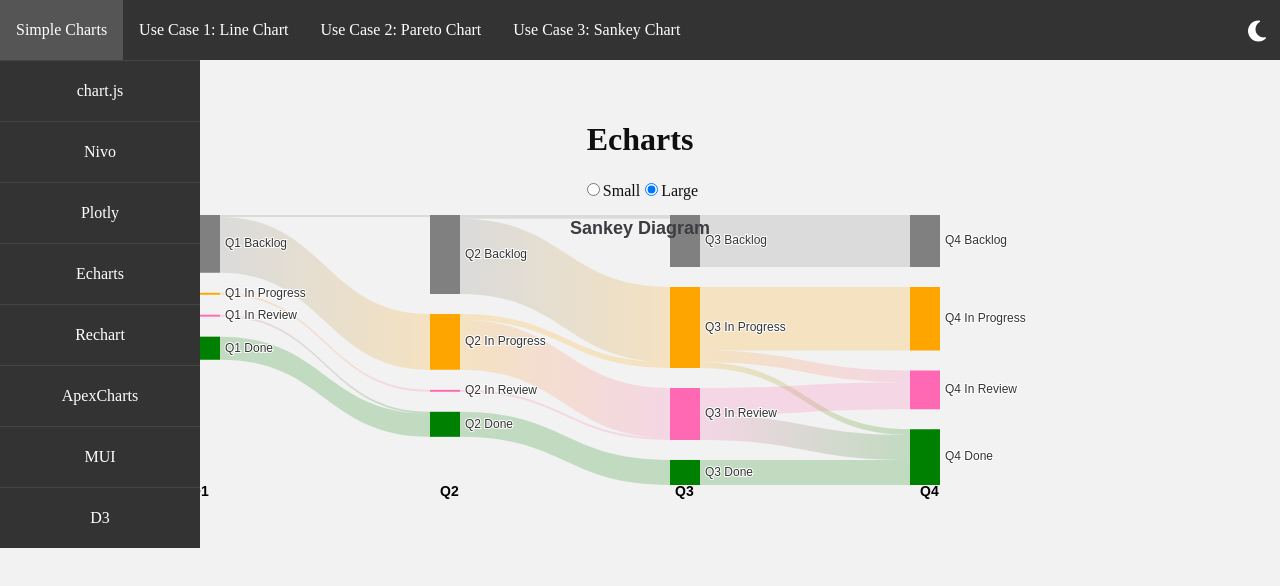
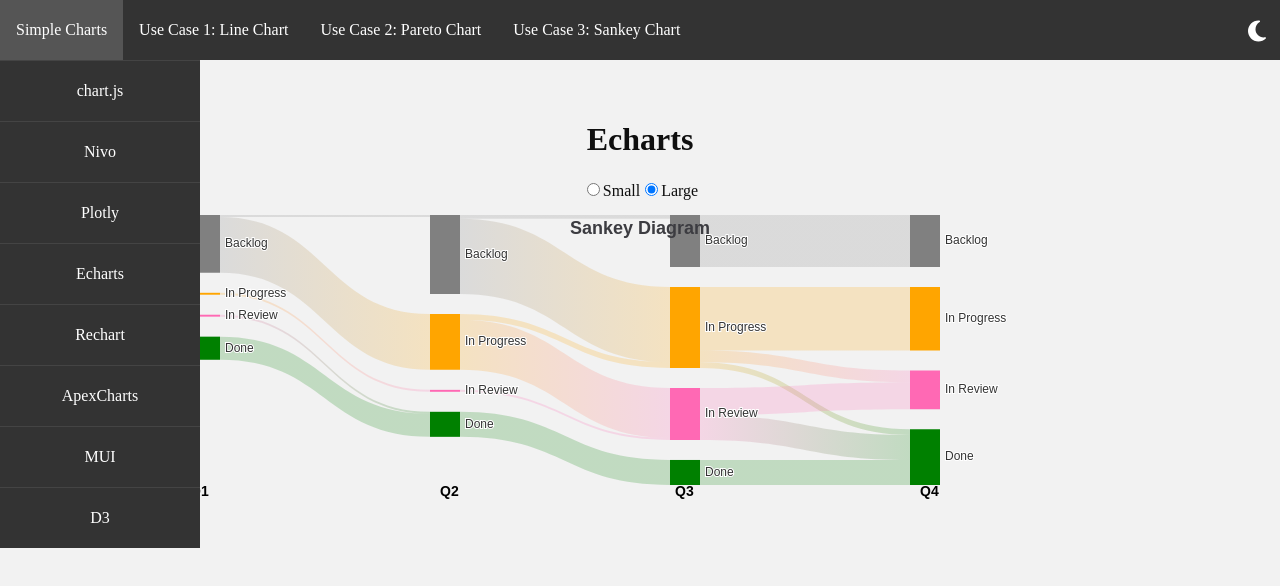
Before and after one commit to Deaniebean/data-viz-libraries, a React (Vite) app: page /echarts/sankey in a window 1280 px wide. Shown: the top 586 px of the page. Built offline with nearby package versions, Linux system fonts and the light colour scheme; what chartjs-chart-sankey would draw is missing.

Commit message:
echart sankey changes

```diff
--- a/src/charts/sankeyChart/EchartsSankey.tsx
+++ b/src/charts/sankeyChart/EchartsSankey.tsx
@@ -5,27 +5,26 @@
 export const EchartsSankey = () => {
 
   const nodes = [
-    { name: "Q1 Backlog", depth: 0, y: 0, fixed: true, itemStyle: { color: "#808080" } },
-    { name: "Q1 In Progress", depth: 0, y: 1, fixed: true, itemStyle: { color: "#FFA500" } },
-    { name: "Q1 In Review", depth: 0, y: 2, fixed: true, itemStyle: { color: "#FF69B4" } },
-    { name: "Q1 Done", depth: 0, y: 3, fixed: true, itemStyle: { color: "#008000" } },
+    { name: "1_Backlog", displayName: "Backlog", depth: 0,fixed: true, itemStyle: { color: "#808080" } },
+    { name: "1_In Progress", displayName: "In Progress", depth: 0, fixed: true, itemStyle: { color: "#FFA500" } },
+    { name: "1_In Review", displayName: "In Review", depth: 0, fixed: true, itemStyle: { color: "#FF69B4" } },
+    { name: "1_Done", displayName: "Done", depth: 0, fixed: true, itemStyle: { color: "#008000" } },
 
-    { name: "Q2 Backlog", depth: 1, y: 0, fixed: true, itemStyle: { color: "#808080" } },
-    { name: "Q2 In Progress", depth: 1, y: 1, fixed: true, itemStyle: { color: "#FFA500" } },
-    { name: "Q2 In Review", depth: 1, y: 2, fixed: true, itemStyle: { color: "#FF69B4" } },
-    { name: "Q2 Done", depth: 1, y: 3, fixed: true, itemStyle: { color: "#008000" } },
+    { name: "2_Backlog", displayName: "Backlog", depth: 1, fixed: true, itemStyle: { color: "#808080" } },
+    { name: "2_In Progress", displayName: "In Progress", depth: 1, fixed: true, itemStyle: { color: "#FFA500" } },
+    { name: "2_In Review", displayName: "In Review", depth: 1, fixed: true, itemStyle: { color: "#FF69B4" } },
+    { name: "2_Done", displayName: "Done", depth: 1, fixed: true, itemStyle: { color: "#008000" } },
 
-    { name: "Q3 Backlog", depth: 2, y: 0, fixed: true, itemStyle: { color: "#808080" } },
-    { name: "Q3 In Progress", depth: 2, y: 1, fixed: true, itemStyle: { color: "#FFA500" } },
-    { name: "Q3 In Review", depth: 2, y: 2, fixed: true, itemStyle: { color: "#FF69B4" } },
-    { name: "Q3 Done", depth: 2, y: 3, fixed: true, itemStyle: { color: "#008000" } },
+    { name: "3_Backlog", displayName: "Backlog", depth: 2, fixed: true, itemStyle: { color: "#808080" } },
+    { name: "3_In Progress", displayName: "In Progress", depth: 2, fixed: true, itemStyle: { color: "#FFA500" } },
+    { name: "3_In Review", displayName: "In Review", depth: 2, fixed: true, itemStyle: { color: "#FF69B4" } },
+    { name: "3_Done", displayName: "Done", depth: 2, fixed: true, itemStyle: { color: "#008000" } },
 
-    { name: "Q4 Backlog", depth: 3, y: 0, fixed: true, itemStyle: { color: "#808080" } },
-    { name: "Q4 In Progress", depth: 3, y: 1, fixed: true, itemStyle: { color: "#FFA500" } },
-    { name: "Q4 In Review", depth: 3, y: 2, fixed: true, itemStyle: { color: "#FF69B4" } },
-    { name: "Q4 Done", depth: 3, y: 3, fixed: true, itemStyle: { color: "#008000" } },
+    { name: "4_Backlog", displayName: "Backlog", depth: 3, fixed: true, itemStyle: { color: "#808080" } },
+    { name: "4_In Progress", displayName: "In Progress", depth: 3, fixed: true, itemStyle: { color: "#FFA500" } },
+    { name: "4_In Review", displayName: "In Review", depth: 3, fixed: true, itemStyle: { color: "#FF69B4" } },
+    { name: "4_Done", displayName: "Done", depth: 3, fixed: true, itemStyle: { color: "#008000" } },
   ];
-
 
   const links: { source: string; target: string; value: number }[] = [];
 
@@ -34,8 +33,8 @@
     const history = item.history;
     for (let i = 0; i < history.length - 1; i++) {
       if (history[i] !== null && history[i + 1] !== null) {
-        const source = `Q${i + 1} ${getStatusName(history[i]!)}`;
-        const target = `Q${i + 2} ${getStatusName(history[i + 1]!)}`;
+        const source = `${i + 1}_${getStatusName(history[i]!)}`;
+        const target = `${i + 2}_${getStatusName(history[i + 1]!)}`;
         const existingLink = links.find(
           (link) => link.source === source && link.target === target
         );
@@ -60,22 +59,21 @@
       {
         type: "sankey",
         layout: "none",
-        data: nodes
-          ,
+        data: nodes,
         links: links,
-        emphasis: {
-          focus: "adjacency",
-        },
-        lineStyle: {
-          color: "gradient",
-          curveness: 0.5,
-        },
+        emphasis: { focus: "adjacency" },
+        lineStyle: { color: "gradient", curveness: 0.5 },
         nodeWidth: 30,
         nodeGap: 20,
         layoutIterations: 0,
-
+        nodeAlign: "justify",
+        label: {
+          show: true,
+          formatter: function (params) {
+            return params.name.split("_")[1]; // Show only the status name
+          },
+        },
       },
-
     ],
     graphic: [
       {
```
